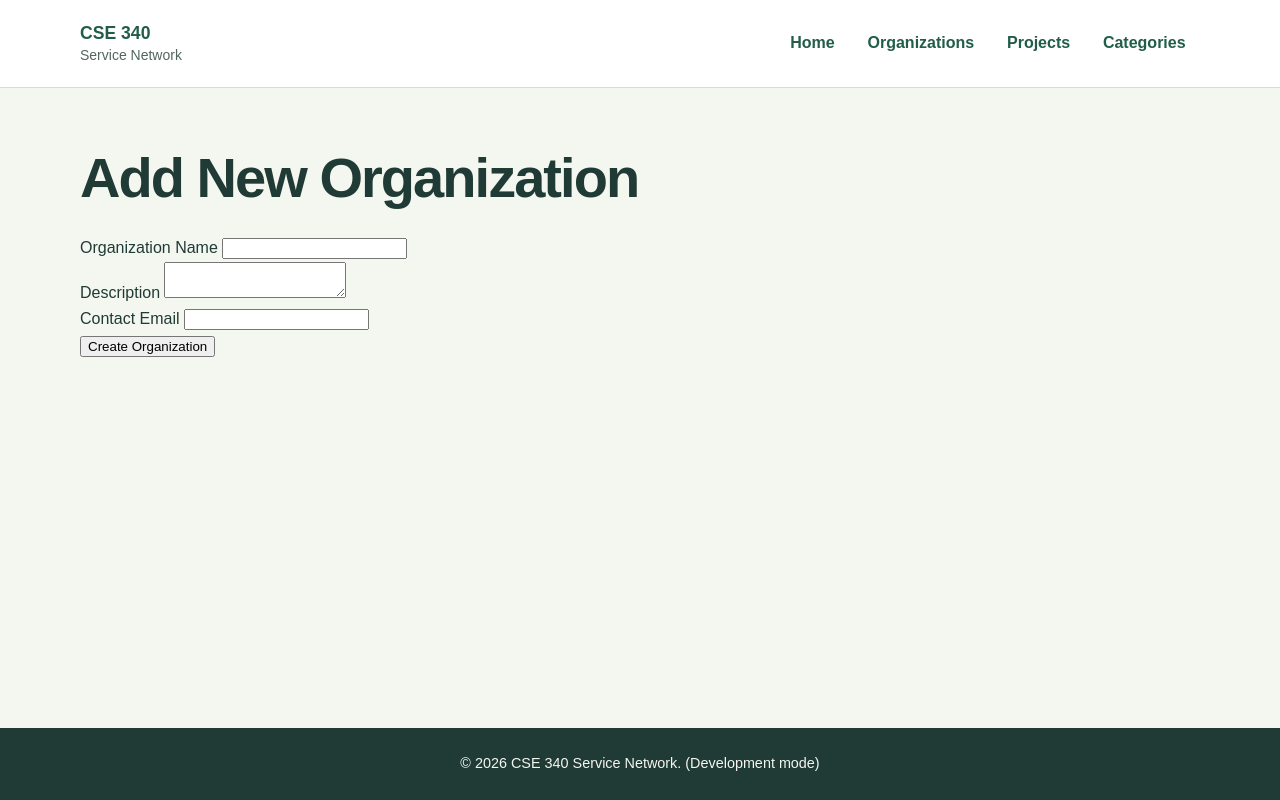
After one commit to DarkZife/CSE340, a Node server app: page /new-organization in a window 1280 px wide. The commit adds this page. Run offline with Node 20, Linux system fonts and the light colour scheme.

Commit message:
New org learning activity.

```diff
--- a/server.js
+++ b/server.js
@@ -20,6 +20,10 @@ const app = express();
   */
 
 // Serve static files from the public directory
+
+app.use(express.urlencoded({ extended: true }));
+app.use(express.json());
+
 app.use(express.static(path.join(directoryName, 'public')));
 
 // Set EJS as the templating engine
--- a/src/controllers/organizations.js
+++ b/src/controllers/organizations.js
@@ -1,4 +1,4 @@
-import { getAllOrganizations, getOrganizationDetails } from '../models/organizations.js';
+import { getAllOrganizations, getOrganizationDetails, createOrganization } from '../models/organizations.js';
 import { getProjectsByOrganizationId } from '../models/projects.js';
 
 const showOrganizationsPage = async (req, res) => {
@@ -17,4 +17,18 @@ const showOrganizationDetailsPage = async (req, res) => {
     res.render('organization', { title, organizationDetails, projects });
 };
 
-export { showOrganizationsPage, showOrganizationDetailsPage };
+const showNewOrganizationForm = async (req, res) => {
+    const title = 'Add New Organization';
+
+    res.render('new-organization', { title });
+}
+
+const processNewOrganizationForm = async (req, res) => {
+    const { name, description, contactEmail } = req.body;
+    const logoFilename = 'placeholder-logo.png'; // Use the placeholder logo for all new organizations
+
+    const organizationId = await createOrganization(name, description, contactEmail, logoFilename);
+    res.redirect(`/organization/${organizationId}`);
+};
+
+export { showOrganizationsPage, showOrganizationDetailsPage, showNewOrganizationForm , processNewOrganizationForm };
--- a/src/routes.js
+++ b/src/routes.js
@@ -1,7 +1,7 @@
 import express from 'express';
 
 import { showHomePage } from './controllers/index.js';
-import { showOrganizationsPage, showOrganizationDetailsPage } from './controllers/organizations.js';
+import { showOrganizationsPage, showOrganizationDetailsPage, showNewOrganizationForm, processNewOrganizationForm } from './controllers/organizations.js';
 import { showProjectsPage, showProjectDetailsPage } from './controllers/projects.js';
 import { showCategoriesPage, showCategoryDetailsPage } from './controllers/categories.js';
 import { testErrorPage } from './controllers/errors.js';
@@ -11,6 +11,8 @@ const router = express.Router();
 router.get('/', showHomePage);
 router.get('/organizations', showOrganizationsPage);
 router.get('/organization/:id', showOrganizationDetailsPage);
+router.get('/new-organization', showNewOrganizationForm);
+router.post('/new-organization', processNewOrganizationForm);
 router.get('/projects', showProjectsPage);
 router.get('/project/:projectId', showProjectDetailsPage);
 router.get('/categories', showCategoriesPage);
--- /dev/null
+++ b/src/views/new-organization.ejs
@@ -0,0 +1,36 @@
+<%- include('partials/header') %>
+<main>
+    <h1><%= title %></h1>
+
+ <form action="/new-organization" method="POST">
+    <div class="form-group">
+      <label for="name">Organization Name</label>
+      <input
+        type="text"
+        id="name"
+        name="name"
+      />
+    </div>
+
+    <div class="form-group">
+      <label for="description">Description</label>
+      <textarea
+        id="description"
+        name="description"
+      ></textarea>
+    </div>
+
+    <div class="form-group">
+      <label for="contactEmail">Contact Email</label>
+      <input
+        type="text"
+        id="contactEmail"
+        name="contactEmail"
+      />
+    </div>
+
+    <button type="submit">Create Organization</button>
+  </form>
+
+</main>
+<%- include('partials/footer') %>
--- a/src/views/organizations.ejs
+++ b/src/views/organizations.ejs
@@ -23,6 +23,8 @@
         </li>
         <% }); %>
     </ul>
+
+    <p><a href="/new-organization">Add a new organization</a></p>
   </main>
 
   <%- include('partials/footer') %>
```
Also changed, not shown: src/models/organizations.js (+30 -1 lines), public/images/placeholder-logo.png (added).
